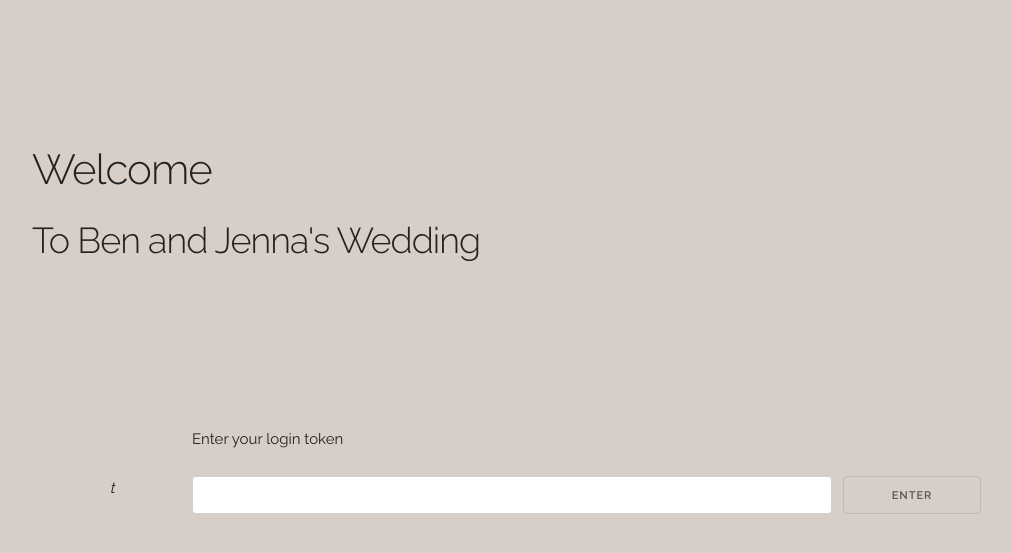
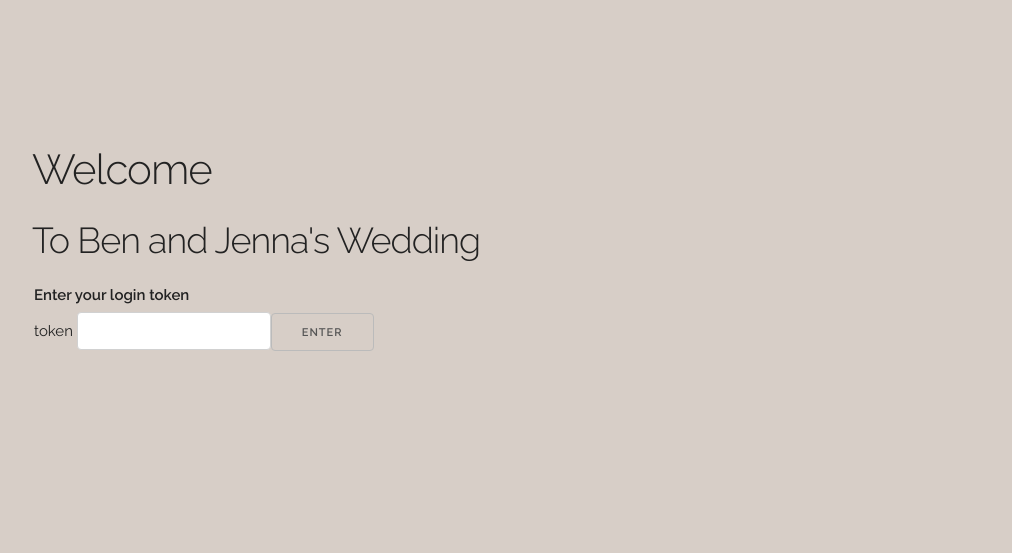
Before and after one commit to BeNsAeI/ASP-IOT, a PHP site: page / in a window 1280 px wide. Shown: the top 553 px of the page, without its empty margins (128-1140 px from the left). Run offline with PHP 8.4, Linux system fonts and the light colour scheme.

Commit message:
code changes
I fixed the enter button so it goes to the next page (admin), will later create the basic viewer, also edited the format to fit the form

```diff
--- a/Code/index.php
+++ b/Code/index.php
@@ -1,4 +1,16 @@
 <?php
+if (isset($_POST['button1']))
+{
+  if($_POST["name"] == "test")
+  {
+  header("Location: admin.php");
+  }
+  else
+  {
+    echo ("wrong password");
+   // header("Location: index.php");
+  }
+}
 ?>
 <!DOCTYPE html>
 <html lang="en">
@@ -44,15 +56,16 @@
       </div>
     </div>
     <div class="row">
-      <div id="login-container">
-        <p class="login-text">Enter your login token</p>
-        <i class="icon-key">t</i>
-        <input type="text" name="token">
-        <input type="submit" name="submit" value="Enter"> <!-- Enter is a placeholder, will eventually have an icon -->
-      </div>
+     <!-- <div id="login-container"> -->
+        <form method="POST" action=''>
+        <fieldset>
+          <legend> Enter your login token</legend>
+          <p>token <input type="text" name="name" /><input type="submit" name="button1"  value="Enter"/></p>
+        </fieldset>
+        </form>
+        <!-- <input type="submit" name="submit"  value="Enter"> -->
     </div>
   </div>
-
 <!-- End Document
   –––––––––––––––––––––––––––––––––––––––––––––––––– -->
 </body>
```
Also changed, not shown: Code/admin.php (added, +9 -0 lines).
